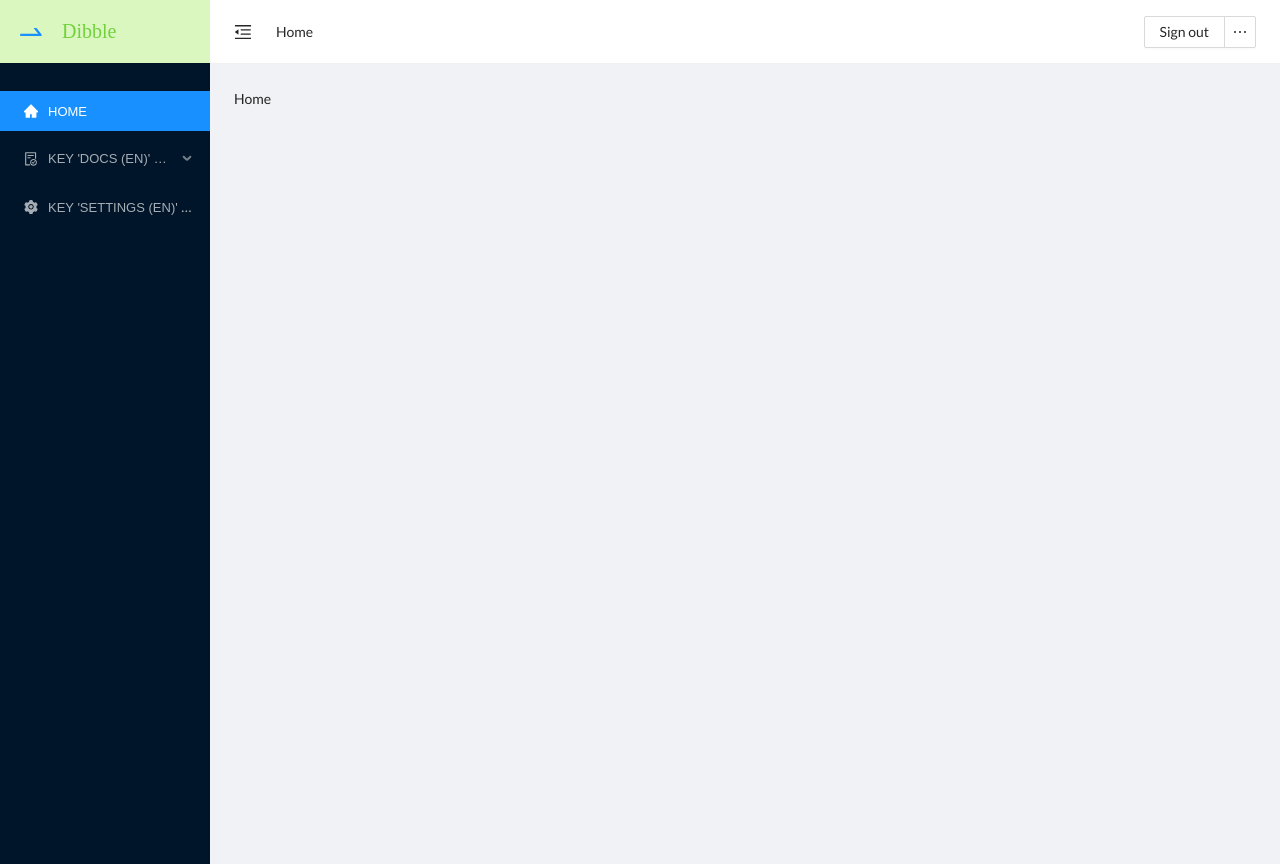
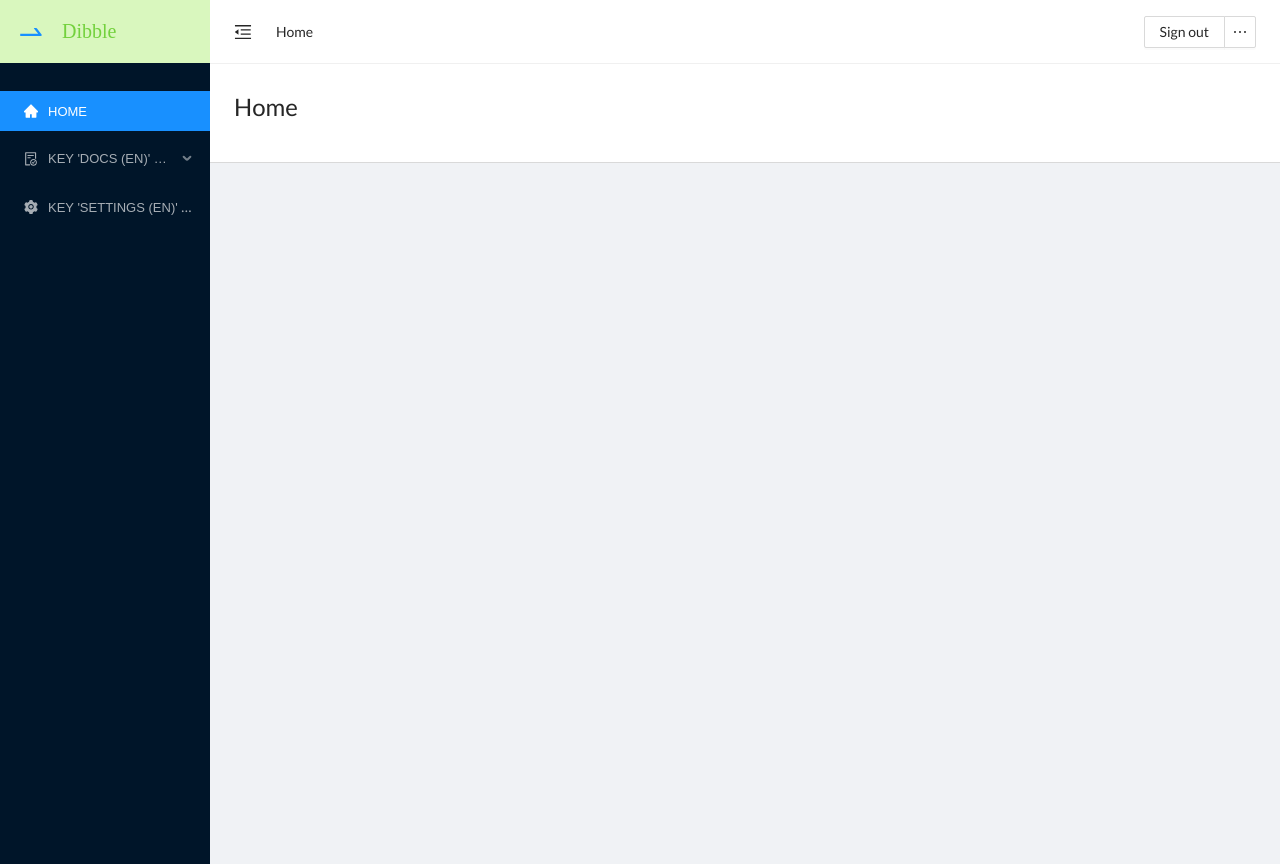
Before and after one commit to mrios/dibble, a React (Create React App) app: page / in a window 1280 px wide. Built offline with nearby package versions, Linux system fonts and the light colour scheme; a web font is replaced by a local one.

Commit message:
Add HeaderContent & BackToTop components, add empty pages: docs, home

```diff
--- a/src/App.tsx
+++ b/src/App.tsx
@@ -1,6 +1,6 @@
 import React, { FC } from 'react';
 import { BrowserRouter as Router } from 'react-router-dom';
-import { ConfigProvider, Layout } from 'antd';
+import { ConfigProvider, Layout, BackTop } from 'antd';
 import esES from 'antd/es/locale/es_ES';
 import './i18n';
 
@@ -15,6 +15,7 @@ const App: FC = () => (
         <Router>
           <SiderApp />
           <ContentApp />
+          <BackTop />
         </Router>
       </Layout>
     </ConfigProvider>
--- a/src/components/app/Docs.tsx
+++ b/src/components/app/Docs.tsx
@@ -1,7 +1,10 @@
 import React from 'react';
+import { useTranslation } from 'react-i18next';
+import HeaderContent from '../../layout/HeaderContent';
 
 const Docs = (props: any) => {
-  return <div>Docs</div>;
+  const { t } = useTranslation();
+  return <HeaderContent title={t('header:content.docs')} />;
 };
 
 Docs.propTypes = {};
--- a/src/components/app/Home.tsx
+++ b/src/components/app/Home.tsx
@@ -1,7 +1,10 @@
 import React from 'react';
+import HeaderContent from '../../layout/HeaderContent';
+import { useTranslation } from 'react-i18next';
 
 const Home = (props: any) => {
-  return <div>Home</div>;
+  const { t } = useTranslation();
+  return <HeaderContent title={t('header:content.home')} />;
 };
 
 Home.propTypes = {};
--- /dev/null
+++ b/src/layout/HeaderContent.tsx
@@ -0,0 +1,47 @@
+import React from 'react';
+
+interface HeaderContentProps {
+  title: string;
+  extraClass?: string;
+  background?: {
+    type: string;
+    color?: string;
+    url?: string;
+  };
+}
+
+const HeaderContent: React.FC<HeaderContentProps> = (props) => {
+  const classes = `header-content ${props.extraClass}`;
+  const style =
+    props.background && props.background.type === 'pattern'
+      ? {
+          backgroundColor: props.background.color
+            ? props.background.color
+            : undefined,
+          backgroundImage: props.background.url
+            ? `url("${props.background.url}")`
+            : undefined,
+        }
+      : props.background && props.background.type === 'image'
+      ? {
+          backgroundImage: props.background.url
+            ? `url("${props.background.url}")`
+            : undefined,
+        }
+      : props.background && props.background.type === 'solid'
+      ? {
+          background: props.background.color
+            ? props.background.color
+            : undefined,
+        }
+      : undefined;
+  return (
+    <div className={classes} style={style}>
+      <h1>{props.title}</h1>
+      {props.children}
+    </div>
+  );
+};
+
+HeaderContent.propTypes = {};
+export default HeaderContent;
```
